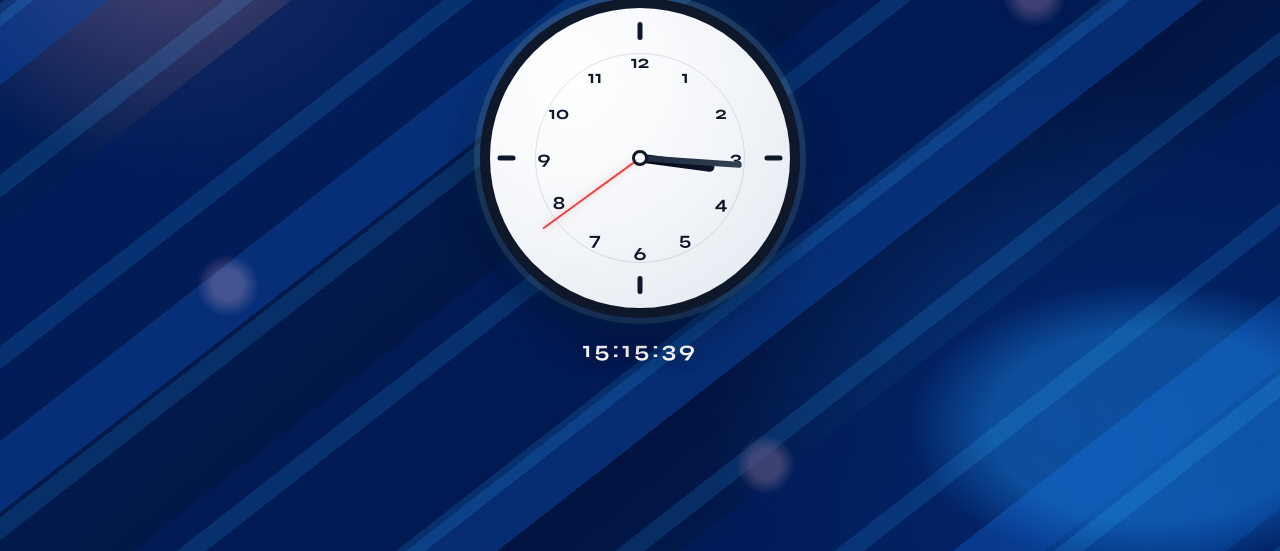
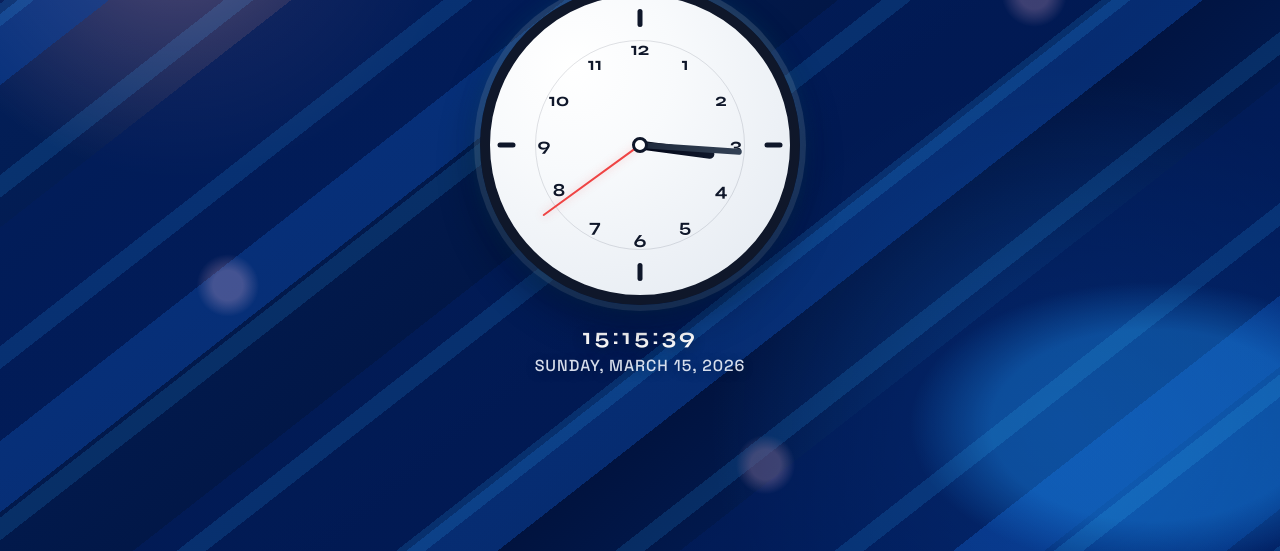
Before and after one commit to Sarbeswarpanda04/Analog-watch, a plain HTML site: page index.html in a window 1280 px wide. Shown: the part 249-800 px from the top of the page. Drawn offline with Linux system fonts and the light colour scheme.

Commit message:
Add date display functionality and style to Analog Watch

```diff
--- a/index.html
+++ b/index.html
@@ -39,6 +39,7 @@
     </div>
 
     <p class="digital" id="digital-time">00:00:00</p>
+    <p class="date-display" id="date-display">Sunday, 15 March 2026</p>
   </main>
 
   <script src="script.js"></script>
--- a/script.js
+++ b/script.js
@@ -2,6 +2,14 @@
 const minuteHand = document.getElementById("minute-hand");
 const secondHand = document.getElementById("second-hand");
 const digitalTime = document.getElementById("digital-time");
+const dateDisplay = document.getElementById("date-display");
+
+const dateFormatter = new Intl.DateTimeFormat("en-US", {
+  weekday: "long",
+  day: "2-digit",
+  month: "long",
+  year: "numeric"
+});
 
 function pad(value) {
   return String(value).padStart(2, "0");
@@ -23,6 +31,7 @@
   secondHand.style.transform = `translateX(-50%) rotate(${secondDegrees}deg)`;
 
   digitalTime.textContent = `${pad(hours)}:${pad(minutes)}:${pad(seconds)}`;
+  dateDisplay.textContent = dateFormatter.format(now);
 }
 
 updateWatch();
--- a/styles.css
+++ b/styles.css
@@ -246,6 +246,16 @@
   text-shadow: 0 3px 12px rgba(15, 23, 42, 0.45);
 }
 
+.date-display {
+  margin: 0.35rem 0 0;
+  font-size: clamp(0.82rem, 2.1vw, 1rem);
+  font-weight: 500;
+  letter-spacing: 0.06em;
+  text-transform: uppercase;
+  color: rgba(232, 238, 247, 0.92);
+  text-shadow: 0 2px 10px rgba(15, 23, 42, 0.35);
+}
+
 @keyframes fade-in {
   from {
     opacity: 0;
```
